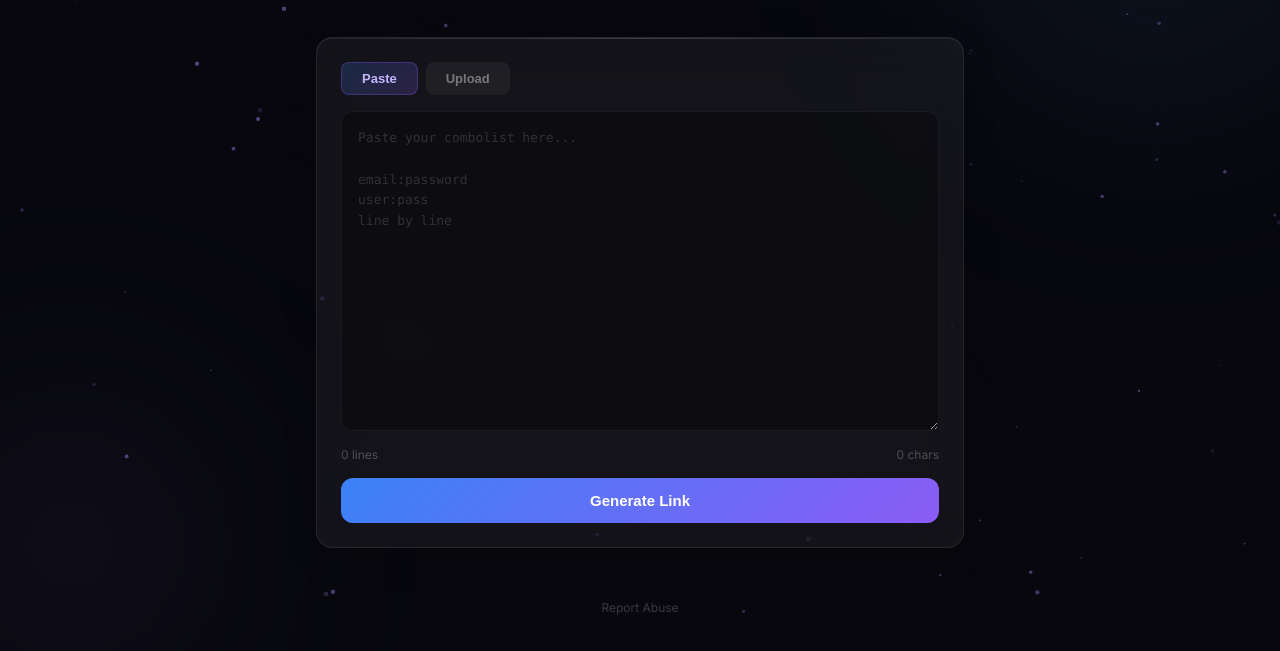
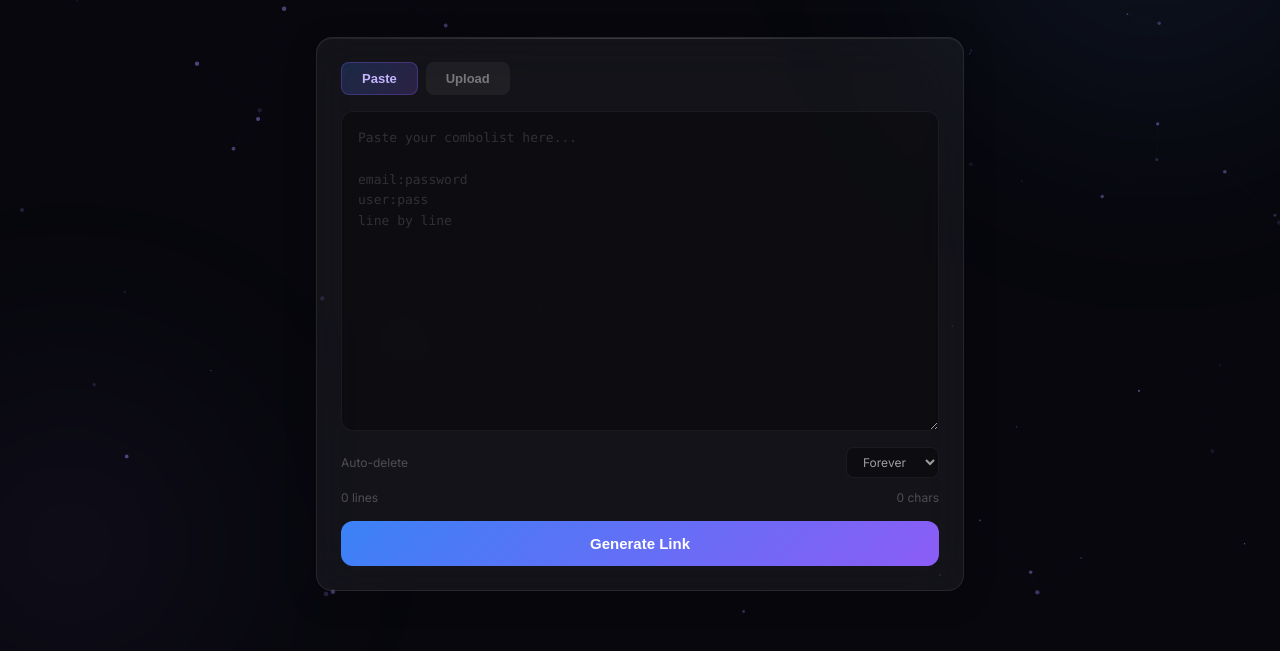
Before and after one commit to imramflow/ComboPaste, a plain HTML site: page index.html in a window 1280 px wide. Shown: the part 187-838 px from the top of the page. Drawn offline with Linux system fonts and the light colour scheme.

Commit message:
Add expiry dropdown, remove Report Abuse, update endpoint

```diff
--- a/index.html
+++ b/index.html
@@ -321,6 +321,19 @@
         </div>
       </div>
 
+      <!-- Expiry -->
+      <div style="display:flex;justify-content:space-between;align-items:center;margin-top:12px">
+        <span style="font-size:12px;color:rgba(255,255,255,0.25)">Auto-delete</span>
+        <select id="expirySelect" style="background:rgba(0,0,0,0.3);border:1px solid rgba(255,255,255,0.06);border-radius:8px;color:rgba(255,255,255,0.6);padding:6px 12px;font-size:12px;font-family:'Inter',sans-serif;outline:none;cursor:pointer">
+          <option value="0">Forever</option>
+          <option value="3600">1 Hour</option>
+          <option value="21600">6 Hours</option>
+          <option value="86400">1 Day</option>
+          <option value="604800">7 Days</option>
+          <option value="2592000">30 Days</option>
+        </select>
+      </div>
+
       <!-- Stats -->
       <div class="stats-row">
         <span id="lineCount">0 lines</span>
@@ -353,11 +366,6 @@
       <p style="margin-top:16px;color:rgba(255,255,255,0.4);font-size:13px">Creating paste...</p>
     </div>
 
-    <!-- Footer -->
-    <footer style="text-align:center;margin-top:48px;padding-bottom:16px;animation:fadeUp 0.5s ease-out 0.3s both">
-      <a href="https://github.com/imramflow/ComboPaste-Source/issues/new?labels=abuse&title=Abuse+report+" target="_blank" style="font-size:12px;color:rgba(255,255,255,0.2);text-decoration:none;transition:color 0.2s" onmouseover="this.style.color='rgba(255,255,255,0.5)'" onmouseout="this.style.color='rgba(255,255,255,0.2)'">Report Abuse</a>
-    </footer>
-
   </div>
 
   <!-- Toast -->
@@ -365,7 +373,7 @@
 
   <script>
     // ===== CONFIG =====
-    const WORKER_URL = 'https://combo-paste-api.beatsbyramflow.workers.dev'
+    const WORKER_URL = '/v/create'
 
     // ===== PARTICLES =====
     const canvas = document.getElementById('particleCanvas')
@@ -457,6 +465,7 @@
     const toast = document.getElementById('toast')
     const progressBar = document.getElementById('progressBar')
     const progressFill = document.getElementById('progressFill')
+    const expirySelect = document.getElementById('expirySelect')
 
     // ===== TOAST =====
     let toastTimer
@@ -591,7 +600,7 @@
         const res = await fetch(WORKER_URL, {
           method: 'POST',
           headers: { 'Content-Type': 'application/json' },
-          body: JSON.stringify({ content })
+          body: JSON.stringify({ content, expiresIn: parseInt(expirySelect.value) })
         })
         progressFill.style.width = '80%'
 
```
